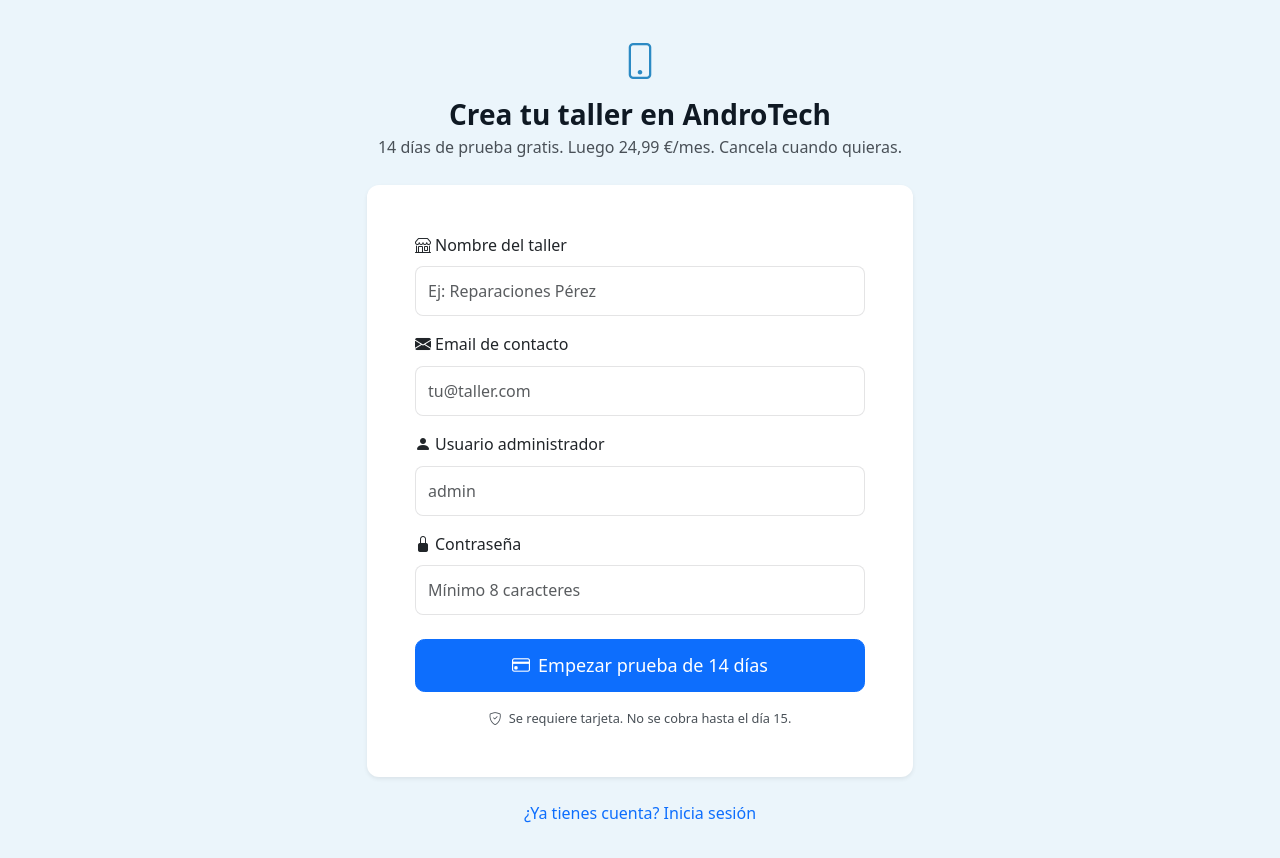
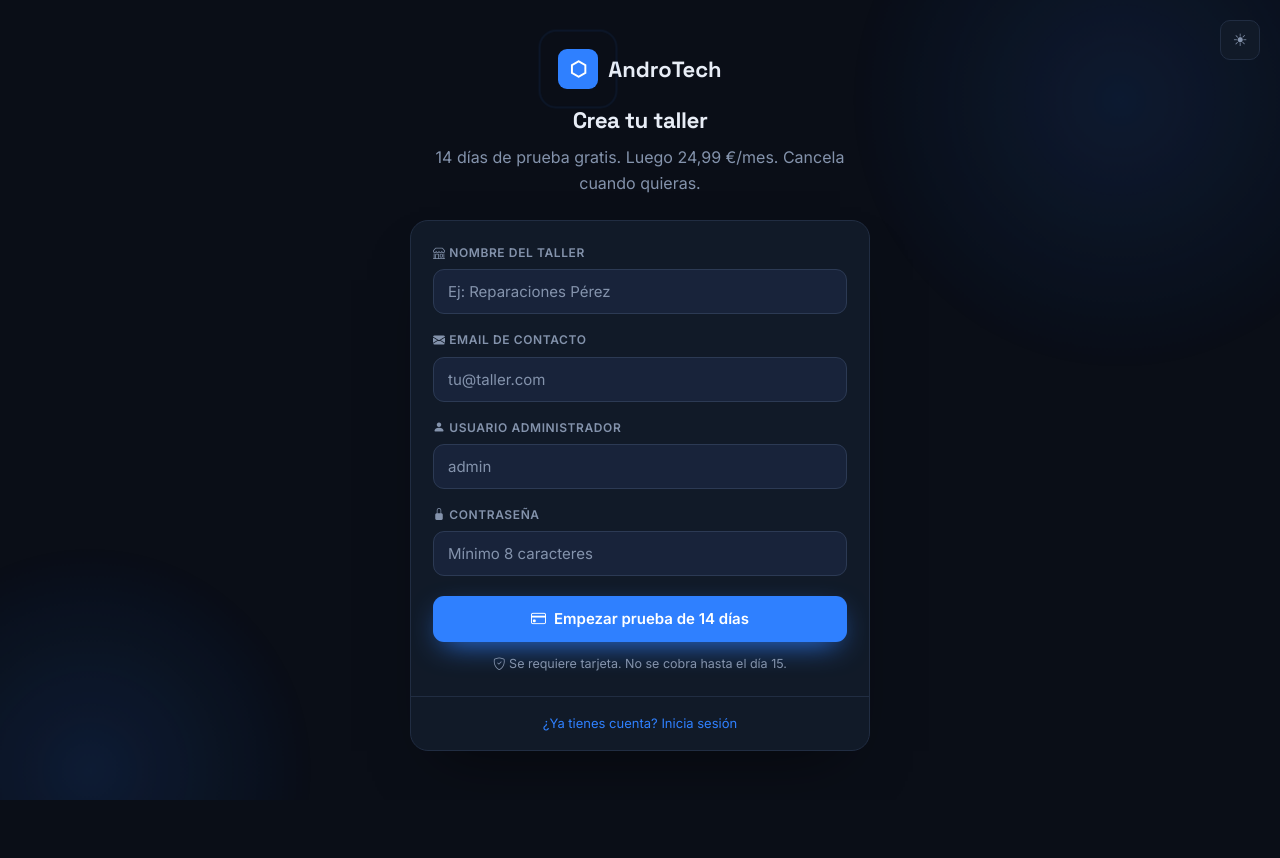
Before and after one commit to manuelcortes07/Androtech, a Flask app: page /signup in a window 1280 px wide. After the commit the page ends 800 px from the top, so only its background shows below. Run offline with Flask 3, Linux system fonts and the light colour scheme; some libraries are stand-ins or nearby versions.

Commit message:
feat(panel B5): admin, cuenta, auth y públicas — barrido final
- androtech.css: puente Bootstrap ampliado (.card/.btn-primary/.text-muted/
  .bg-light…) + alias de clases públicas/marketing (at-hero/at-service-card/
  at-feature/at-about-*) → tokens, para coherencia total.
- Páginas auth/gate reescritas con el sistema (standalone): signup,
  suscripcion_bloqueado, reset_solicitar, reset_confirmar (ya NO cargan el
  style.css antiguo).
- perfil, suscripción, error 404/500, servicios, sobre, contacto, pago_exito,
  contacto_exito y admin (usuarios/roles/sistema/solicitudes/test-email,
  buscar, calendario, historial) coherentes vía bridge + alias.
- Barrido global: colores de texto hardcodeados (#0F1923/#9ba5b0) → tokens,
  legibles en oscuro y claro.
- style.css RETIRADO por completo: ninguna plantilla lo carga ya.

Co-Authored-By: Claude Opus 4.8 <noreply@anthropic.com>

```diff
--- a/templates/admin_solicitudes.html
+++ b/templates/admin_solicitudes.html
@@ -12,7 +12,7 @@
         <div class="col-6 col-md-3">
             <a href="{{ url_for('admin_solicitudes') }}" class="text-decoration-none">
                 <div class="at-admin-card p-3 text-center {% if estado_filtro == 'todas' %}border border-primary{% endif %}">
-                    <div class="fw-bold fs-3" style="color:#0F1923;">{{ total }}</div>
+                    <div class="fw-bold fs-3" style="color:var(--text);">{{ total }}</div>
                     <small class="text-muted">Total</small>
                 </div>
             </a>
@@ -51,7 +51,7 @@
                 <div class="p-4">
                     <div class="d-flex flex-wrap justify-content-between align-items-start gap-2 mb-3">
                         <div>
-                            <h5 class="mb-1 fw-bold" style="color:#0F1923;">
+                            <h5 class="mb-1 fw-bold" style="color:var(--text);">
                                 <i class="bi bi-person me-1" style="color:#2B8AC4;"></i>{{ s.nombre }}
                                 {% if s.urgencia == 'urgente' %}
                                 <span class="badge" style="background:#dc3545;font-size:.7rem;vertical-align:middle;">URGENTE</span>
@@ -204,7 +204,7 @@
     {% else %}
     <div class="at-admin-card p-5 text-center">
         <i class="bi bi-inbox" style="font-size:3rem;color:#adb5bd;"></i>
-        <h5 class="mt-3 fw-bold" style="color:#0F1923;">No hay solicitudes</h5>
+        <h5 class="mt-3 fw-bold" style="color:var(--text);">No hay solicitudes</h5>
         <p class="text-muted">
             {% if estado_filtro != 'todas' %}
             No hay solicitudes con estado "{{ estado_filtro }}".
--- a/templates/admin_usuarios.html
+++ b/templates/admin_usuarios.html
@@ -136,7 +136,7 @@
         {% else %}
         <div class="at-empty-state text-center py-5">
             <i class="bi bi-people" style="font-size:3rem;color:#2B8AC4;"></i>
-            <h5 class="mt-3 mb-1" style="color:#0F1923;">No hay usuarios registrados</h5>
+            <h5 class="mt-3 mb-1" style="color:var(--text);">No hay usuarios registrados</h5>
             <p class="text-muted mb-3">Crea el primer usuario para comenzar a gestionar el sistema.</p>
             <a href="{{ url_for('nuevo_usuario') }}" class="at-btn-primary btn btn-sm">
                 <i class="bi bi-plus-circle me-1"></i> Crear primer usuario
--- a/templates/buscar.html
+++ b/templates/buscar.html
@@ -29,7 +29,7 @@
     <div class="at-admin-card mb-4">
         <div class="d-flex align-items-center px-3 pt-3 pb-2">
             <i class="bi bi-people me-2" style="color:#2B8AC4;"></i>
-            <h5 class="fw-bold mb-0" style="color:#0F1923;">Clientes</h5>
+            <h5 class="fw-bold mb-0" style="color:var(--text);">Clientes</h5>
             <span class="badge ms-2" style="background:rgba(43,138,196,.12);color:#2B8AC4;">{{ clientes|length }}</span>
         </div>
         <div class="table-responsive">
@@ -68,7 +68,7 @@
     <div class="at-admin-card mb-4">
         <div class="d-flex align-items-center px-3 pt-3 pb-2">
             <i class="bi bi-tools me-2" style="color:#2B8AC4;"></i>
-            <h5 class="fw-bold mb-0" style="color:#0F1923;">Reparaciones</h5>
+            <h5 class="fw-bold mb-0" style="color:var(--text);">Reparaciones</h5>
             <span class="badge ms-2" style="background:rgba(43,138,196,.12);color:#2B8AC4;">{{ reparaciones|length }}</span>
         </div>
         <div class="table-responsive">
--- a/templates/contacto_exito.html
+++ b/templates/contacto_exito.html
@@ -14,7 +14,7 @@
             </div>
 
             <!-- Titulo -->
-            <h2 class="fw-bold mb-2" style="color: #0F1923;">Mensaje enviado con exito</h2>
+            <h2 class="fw-bold mb-2" style="color: var(--text);">Mensaje enviado con exito</h2>
 
             <!-- Saludo -->
             <p class="text-muted mb-3">
@@ -25,7 +25,7 @@
             <!-- Tiempo de respuesta -->
             <div class="rounded-3 py-3 px-4 mb-4" style="background: #EBF5FB;">
                 <i class="bi bi-clock-history me-2" style="color: #2B8AC4;"></i>
-                <small style="color: #0F1923;">Tiempo de respuesta aproximado: <strong>24-48 horas</strong></small>
+                <small style="color: var(--text);">Tiempo de respuesta aproximado: <strong>24-48 horas</strong></small>
             </div>
 
             <!-- Botones -->
--- a/templates/editar_pieza.html
+++ b/templates/editar_pieza.html
@@ -86,7 +86,7 @@
             </div>
 
             {% if pieza.fecha_actualizacion %}
-            <div class="text-center mt-3" style="font-size:.78rem;color:#9ba5b0;">
+            <div class="text-center mt-3" style="font-size:.78rem;color:var(--dim);">
                 Ultima actualizacion: {{ pieza.fecha_actualizacion|strftime('%d/%m/%Y %H:%M') }}
             </div>
             {% endif %}
--- a/templates/editar_rol.html
+++ b/templates/editar_rol.html
@@ -70,7 +70,7 @@
                         {% for cat_name, cat_permisos in categorias.items() %}
                         <div class="mb-4">
                             <div class="d-flex align-items-center gap-2 mb-2">
-                                <h6 class="mb-0 fw-bold" style="color:#0F1923;">
+                                <h6 class="mb-0 fw-bold" style="color:var(--text);">
                                     {% if cat_name == 'Clientes' %}<i class="bi bi-people me-1" style="color:#2B8AC4;"></i>
                                     {% elif cat_name == 'Reparaciones' %}<i class="bi bi-tools me-1" style="color:#2B8AC4;"></i>
                                     {% elif cat_name == 'Inventario' %}<i class="bi bi-box-seam me-1" style="color:#2B8AC4;"></i>
--- a/templates/error.html
+++ b/templates/error.html
@@ -14,7 +14,7 @@
             </div>
 
             <!-- Titulo -->
-            <h2 class="fw-bold mb-2" style="color: #0F1923;">Error {{ code }}</h2>
+            <h2 class="fw-bold mb-2" style="color: var(--text);">Error {{ code }}</h2>
 
             <!-- Mensaje -->
             <p class="text-muted mb-4">{{ message }}</p>
--- a/templates/historial_cliente.html
+++ b/templates/historial_cliente.html
@@ -189,7 +189,7 @@
         <div class="modal-dialog modal-lg">
             <div class="modal-content" style="border-top: 3px solid #2B8AC4;">
                 <div class="modal-header border-0">
-                    <h5 class="modal-title fw-bold" id="detallesLabel{{ rep.id }}" style="color:#0F1923;">
+                    <h5 class="modal-title fw-bold" id="detallesLabel{{ rep.id }}" style="color:var(--text);">
                         <i class="bi bi-info-circle me-2" style="color:#2B8AC4;"></i>Detalles Reparaci&oacute;n #{{ rep.id }}
                     </h5>
                     <button type="button" class="btn-close" data-bs-dismiss="modal" aria-label="Close"></button>
--- a/templates/mis_reparaciones.html
+++ b/templates/mis_reparaciones.html
@@ -54,7 +54,7 @@
             <!-- Header -->
             <div class="d-flex justify-content-between align-items-center mb-4">
                 <div>
-                    <h3 class="fw-bold mb-1" style="color: #0F1923;">Hola, {{ cliente_nombre }}</h3>
+                    <h3 class="fw-bold mb-1" style="color: var(--text);">Hola, {{ cliente_nombre }}</h3>
                     <p class="text-muted mb-0">Tienes {{ reparaciones|length }} reparacion{{ 'es' if reparaciones|length != 1 else '' }} registrada{{ 's' if reparaciones|length != 1 else '' }}.</p>
                 </div>
                 <span class="at-pill">{{ email_buscado }}</span>
@@ -89,7 +89,7 @@
                 <div class="card-body p-4">
                     <div class="d-flex justify-content-between align-items-start mb-2">
                         <div>
-                            <h5 class="fw-bold mb-1" style="color: #0F1923;">
+                            <h5 class="fw-bold mb-1" style="color: var(--text);">
                                 #{{ rep.id }} &mdash; {{ rep.dispositivo }}
                             </h5>
                             <p class="text-muted small mb-0">{{ rep.descripcion or 'Sin descripcion' }}</p>
--- a/templates/nuevo_rol.html
+++ b/templates/nuevo_rol.html
@@ -64,7 +64,7 @@
                         {% for cat_name, cat_permisos in categorias.items() %}
                         <div class="mb-4">
                             <div class="d-flex align-items-center gap-2 mb-2">
-                                <h6 class="mb-0 fw-bold" style="color:#0F1923;">
+                                <h6 class="mb-0 fw-bold" style="color:var(--text);">
                                     {% if cat_name == 'Clientes' %}<i class="bi bi-people me-1" style="color:#2B8AC4;"></i>
                                     {% elif cat_name == 'Reparaciones' %}<i class="bi bi-tools me-1" style="color:#2B8AC4;"></i>
                                     {% elif cat_name == 'Inventario' %}<i class="bi bi-box-seam me-1" style="color:#2B8AC4;"></i>
--- a/templates/pago_exito.html
+++ b/templates/pago_exito.html
@@ -14,7 +14,7 @@
             </div>
 
             <!-- Titulo -->
-            <h2 class="fw-bold mb-2" style="color: #0F1923;">Pago realizado con exito</h2>
+            <h2 class="fw-bold mb-2" style="color: var(--text);">Pago realizado con exito</h2>
 
             <!-- Info reparacion -->
             <p class="text-muted mb-2">
--- a/templates/signup.html
+++ b/templates/signup.html
@@ -3,105 +3,84 @@
 <head>
     <meta charset="UTF-8">
     <meta name="viewport" content="width=device-width, initial-scale=1.0">
-    <title>AndroTech - Crear cuenta</title>
-    <link href="https://cdn.jsdelivr.net/npm/bootstrap@5.3.0/dist/css/bootstrap.min.css" rel="stylesheet">
+    <title>AndroTech · Crear cuenta</title>
+    <link rel="icon" type="image/x-icon" href="/static/favicons/favicon.ico">
+    <meta name="theme-color" content="#0A0E17">
+    <script>
+    (function(){
+        try{ var t=localStorage.getItem('at-theme'); document.documentElement.setAttribute('data-theme', t==='light'?'light':'dark'); }
+        catch(e){ document.documentElement.setAttribute('data-theme','dark'); }
+    })();
+    </script>
+    <link rel="preconnect" href="https://fonts.googleapis.com">
+    <link rel="preconnect" href="https://fonts.gstatic.com" crossorigin>
+    <link href="https://fonts.googleapis.com/css2?family=Space+Grotesk:wght@400;500;600;700&family=Inter:wght@400;500;600&family=JetBrains+Mono:wght@400;500&display=swap" rel="stylesheet">
     <link rel="stylesheet" href="https://cdn.jsdelivr.net/npm/bootstrap-icons@1.11.1/font/bootstrap-icons.css">
-    <link rel="stylesheet" href="{{ url_for('static', filename='css/style.css') }}">
+    <link rel="stylesheet" href="{{ url_for('static', filename='css/androtech.css') }}">
 </head>
-<body style="background-color:#EBF5FB;">
+<body class="at-public">
 
-<div class="container py-5">
-    <div class="row justify-content-center">
-        <div class="col-12 col-md-8 col-lg-6">
+<button class="at-tgl" id="atThemeToggle" type="button" aria-label="Cambiar tema" style="position:fixed;top:20px;right:20px;z-index:10;">☀</button>
 
-            <div class="text-center mb-4">
-                <i class="bi bi-phone" style="font-size:2.25rem;color:#2B8AC4;"></i>
-                <h1 class="h3 fw-bold mt-2 mb-1" style="color:#0F1923;">Crea tu taller en AndroTech</h1>
-                <p class="text-muted mb-0">
-                    14 días de prueba gratis. Luego 24,99 €/mes. Cancela cuando quieras.
-                </p>
+<div class="at-auth">
+    <div class="at-glow at-g1" style="top:-180px;right:-120px;"></div>
+    <div class="at-glow at-g2" style="bottom:-180px;left:-120px;"></div>
+
+    <div class="at-auth-card at-reveal at-reveal--load" style="max-width:460px;">
+        <div style="text-align:center;margin-bottom:24px;">
+            <a class="at-brand" href="/" style="justify-content:center;font-size:22px;"><span class="at-logo" style="width:40px;height:40px;font-size:20px;">⬡</span>AndroTech</a>
+            <h1 class="at-display" style="font-size:1.4rem;margin:14px 0 6px;">Crea tu taller</h1>
+            <p class="at-dim" style="margin:0;">14 días de prueba gratis. Luego 24,99 €/mes. Cancela cuando quieras.</p>
         </div>
 
-            <div class="card shadow-sm border-0">
-                <div class="card-body p-4 p-md-5">
-
+        <div class="at-card">
+            <div class="at-card__body">
                 {% with messages = get_flashed_messages(with_categories=true) %}
-                        {% if messages %}
-                            {% for category, message in messages %}
-                                <div class="alert alert-{{ category }} alert-dismissible fade show py-2" role="alert">
-                                    <small>{{ message }}</small>
-                                    <button type="button" class="btn-close btn-close-sm" data-bs-dismiss="alert"></button>
+                    {% if messages %}{% for category, message in messages %}
+                        <div class="at-alert at-alert--{{ 'danger' if category == 'danger' else 'success' if category == 'success' else 'info' }}" style="margin-bottom:14px;" role="alert">
+                            <i class="bi bi-info-circle-fill"></i><span>{{ message }}</span>
                         </div>
-                            {% endfor %}
-                        {% endif %}
+                    {% endfor %}{% endif %}
                 {% endwith %}
 
-                    <form method="POST" class="needs-validation" novalidate>
+                <form method="POST" novalidate>
                     <input type="hidden" name="csrf_token" value="{{ csrf_token }}">
 
-                        <div class="mb-3">
-                            <label for="nombre_taller" class="form-label">
-                                <i class="bi bi-shop me-1"></i>Nombre del taller
-                            </label>
-                            <input type="text" class="form-control" id="nombre_taller"
-                                   name="nombre_taller" required
-                                   value="{{ nombre or '' }}"
-                                   placeholder="Ej: Reparaciones Pérez">
+                    <div class="at-form-row">
+                        <label class="at-label" for="nombre_taller"><i class="bi bi-shop"></i> Nombre del taller</label>
+                        <input class="at-input" type="text" id="nombre_taller" name="nombre_taller" required value="{{ nombre or '' }}" placeholder="Ej: Reparaciones Pérez">
+                    </div>
+                    <div class="at-form-row">
+                        <label class="at-label" for="email"><i class="bi bi-envelope-fill"></i> Email de contacto</label>
+                        <input class="at-input" type="email" id="email" name="email" required value="{{ email or '' }}" placeholder="tu@taller.com">
+                    </div>
+                    <div class="at-form-row">
+                        <label class="at-label" for="usuario"><i class="bi bi-person-fill"></i> Usuario administrador</label>
+                        <input class="at-input" type="text" id="usuario" name="usuario" required value="{{ usuario or '' }}" autocomplete="username" placeholder="admin">
+                    </div>
+                    <div class="at-form-row" style="margin-bottom:20px;">
+                        <label class="at-label" for="password"><i class="bi bi-lock-fill"></i> Contraseña</label>
+                        <input class="at-input" type="password" id="password" name="password" required minlength="8" autocomplete="new-password" placeholder="Mínimo 8 caracteres">
                     </div>
 
-                        <div class="mb-3">
-                            <label for="email" class="form-label">
-                                <i class="bi bi-envelope-fill me-1"></i>Email de contacto
-                            </label>
-                            <input type="email" class="form-control" id="email"
-                                   name="email" required
-                                   value="{{ email or '' }}"
-                                   placeholder="tu@taller.com">
-                        </div>
-
-                        <div class="mb-3">
-                            <label for="usuario" class="form-label">
-                                <i class="bi bi-person-fill me-1"></i>Usuario administrador
-                            </label>
-                            <input type="text" class="form-control" id="usuario"
-                                   name="usuario" required
-                                   value="{{ usuario or '' }}"
-                                   autocomplete="username"
-                                   placeholder="admin">
-                        </div>
-
-                        <div class="mb-4">
-                            <label for="password" class="form-label">
-                                <i class="bi bi-lock-fill me-1"></i>Contraseña
-                            </label>
-                            <input type="password" class="form-control" id="password"
-                                   name="password" required minlength="8"
-                                   autocomplete="new-password"
-                                   placeholder="Mínimo 8 caracteres">
-                        </div>
-
-                        <div class="d-grid">
-                            <button type="submit" class="btn btn-primary btn-lg">
-                                <i class="bi bi-credit-card me-2"></i>Empezar prueba de 14 días
-                            </button>
-                        </div>
-                        <p class="text-muted text-center mt-3 mb-0" style="font-size:.8rem;">
-                            <i class="bi bi-shield-check me-1"></i>
-                            Se requiere tarjeta. No se cobra hasta el día 15.
-                        </p>
+                    <button type="submit" class="at-btn at-btn--primary at-btn--block at-btn--lg"><i class="bi bi-credit-card"></i> Empezar prueba de 14 días</button>
+                    <p class="at-dim" style="text-align:center;font-size:12.5px;margin:12px 0 0;"><i class="bi bi-shield-check"></i> Se requiere tarjeta. No se cobra hasta el día 15.</p>
                 </form>
             </div>
-            </div>
-
-            <div class="text-center mt-4">
-                <a href="{{ url_for('login') }}" class="text-decoration-none">
-                    ¿Ya tienes cuenta? Inicia sesión
-                </a>
+            <div class="at-card__foot" style="text-align:center;">
+                <a href="{{ url_for('login') }}" style="color:var(--accent);">¿Ya tienes cuenta? Inicia sesión</a>
             </div>
         </div>
     </div>
 </div>
 
-<script src="https://cdn.jsdelivr.net/npm/bootstrap@5.3.0/dist/js/bootstrap.bundle.min.js"></script>
+<script>
+(function(){
+    var html=document.documentElement, tgl=document.getElementById('atThemeToggle');
+    function sync(){ if(tgl) tgl.textContent = html.getAttribute('data-theme')==='dark'?'☀':'☾'; } sync();
+    if(tgl) tgl.addEventListener('click', function(){ var d=html.getAttribute('data-theme')==='dark'; html.setAttribute('data-theme', d?'light':'dark'); try{localStorage.setItem('at-theme', d?'light':'dark');}catch(e){} sync(); });
+    var el=document.querySelector('.at-reveal--load'); if(el) el.classList.add('is-in');
+})();
+</script>
 </body>
 </html>
--- a/templates/solicitar_reparacion.html
+++ b/templates/solicitar_reparacion.html
@@ -27,7 +27,7 @@
                             <input type="hidden" name="csrf_token" value="{{ csrf_token }}">
 
                             <!-- Datos personales -->
-                            <h6 class="fw-bold mb-3" style="color:#0F1923;">
+                            <h6 class="fw-bold mb-3" style="color:var(--text);">
                                 <i class="bi bi-person me-1" style="color:#2B8AC4;"></i>Tus datos de contacto
                             </h6>
                             <div class="row g-3 mb-4">
@@ -57,7 +57,7 @@
                             <hr class="my-4">
 
                             <!-- Datos del dispositivo -->
-                            <h6 class="fw-bold mb-3" style="color:#0F1923;">
+                            <h6 class="fw-bold mb-3" style="color:var(--text);">
                                 <i class="bi bi-phone me-1" style="color:#2B8AC4;"></i>Datos del dispositivo
                             </h6>
                             <div class="row g-3 mb-4">
@@ -100,7 +100,7 @@
                             <hr class="my-4">
 
                             <!-- Preferencias -->
-                            <h6 class="fw-bold mb-3" style="color:#0F1923;">
+                            <h6 class="fw-bold mb-3" style="color:var(--text);">
                                 <i class="bi bi-calendar-check me-1" style="color:#2B8AC4;"></i>Preferencias (opcional)
                             </h6>
                             <div class="row g-3 mb-4">
```
Also changed, not shown: static/css/androtech.css (+34 -0 lines), templates/dashboard.html (+5 -5 lines), templates/reset_confirmar.html (+6 -3 lines), templates/reset_solicitar.html (+6 -3 lines), templates/suscripcion_bloqueado.html (+38 -42 lines). Lines whose indentation alone changed are shown as unchanged.
